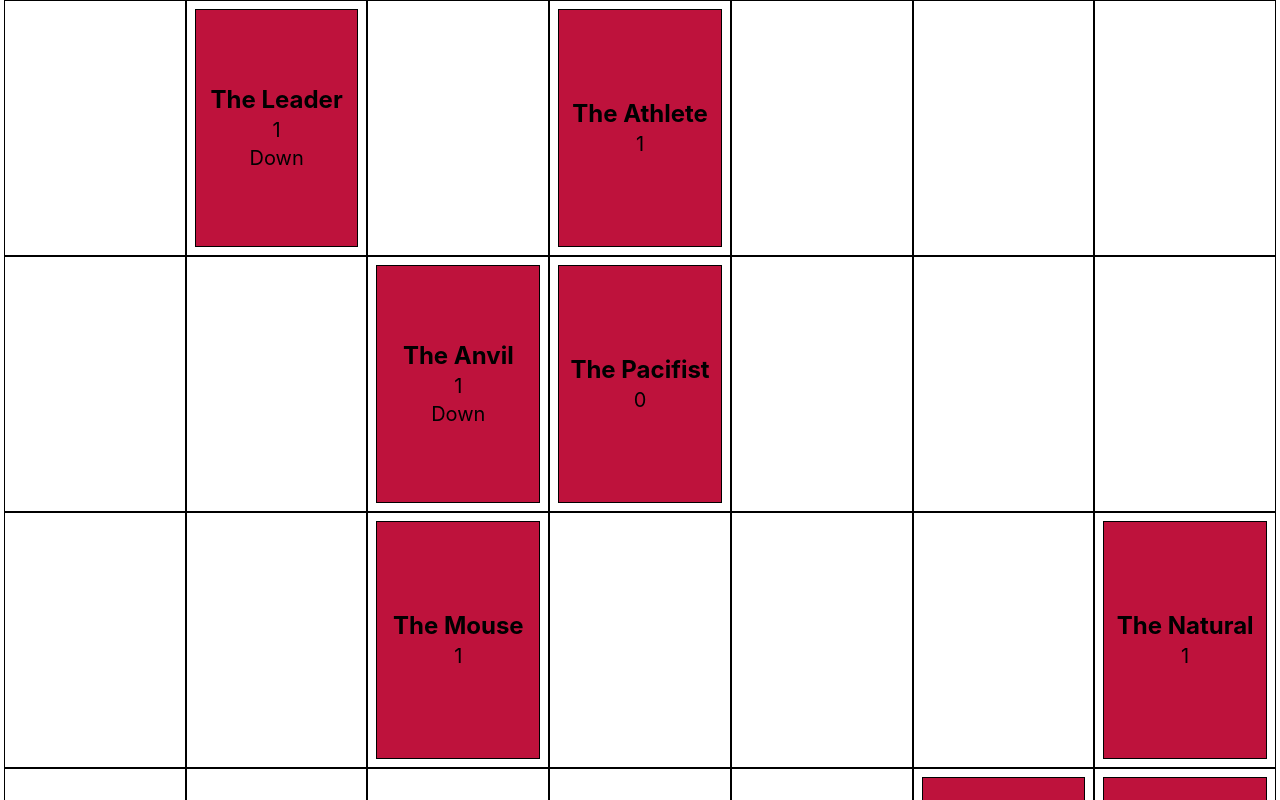
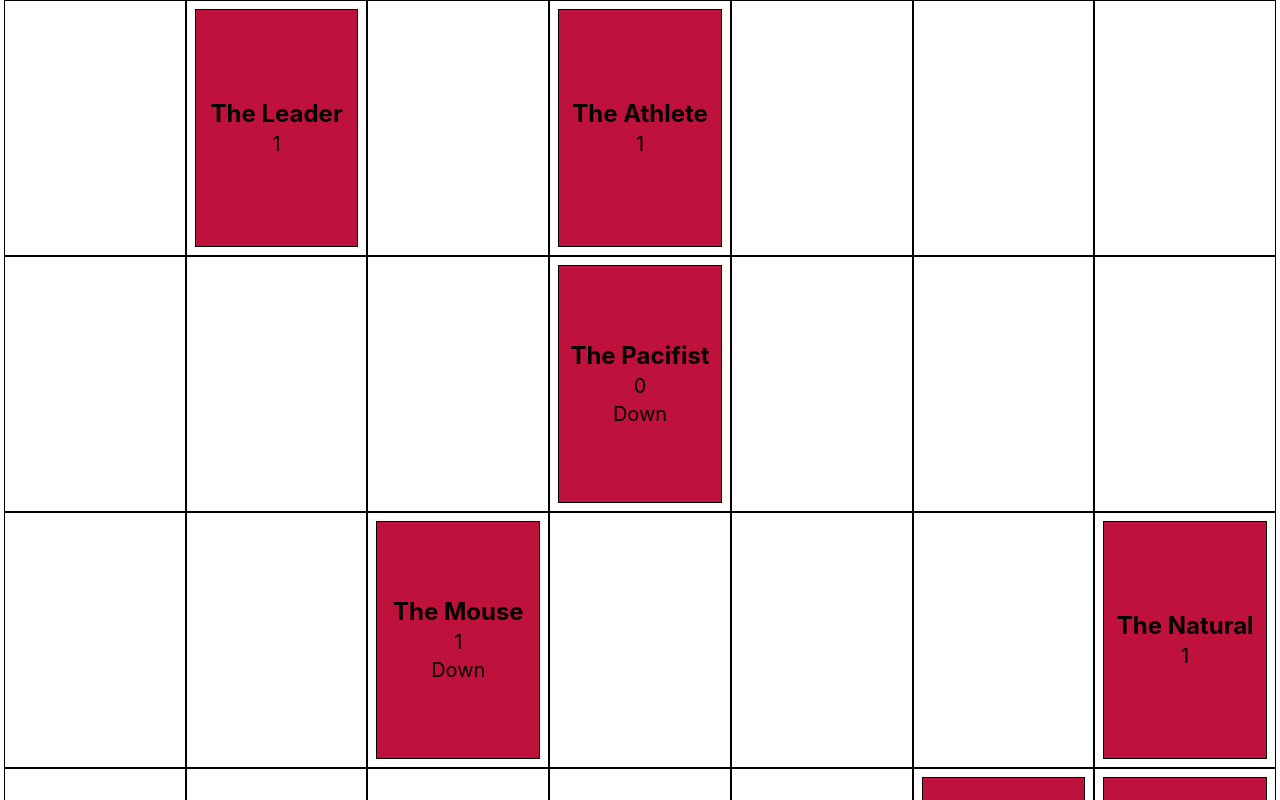
Before and after one commit to rbits0/the-lucky-seven, a React (Create React App) app: page / in a window 1280 px wide. Shown: the top 800 px of the page. Built offline with nearby package versions, Linux system fonts and the light colour scheme.

Commit message:
Fix removing 8th player

```diff
--- a/src/App.tsx
+++ b/src/App.tsx
@@ -173,7 +173,7 @@ function createRandomBoard(): [(CardData | null)[][][], EnemyCard[]] {
 
     // Remove last player card
     const rowIndex = row_numbers.findIndex(value => value.includes(players.length));
-    const columnIndex = column_numbers.findIndex(value => value.includes(players.length));
+    const columnIndex = column_numbers.findIndex(value => value.includes(players.length)) + 1;
     list[rowIndex][columnIndex][0] = null;
 
     // Down adjacent players
```
